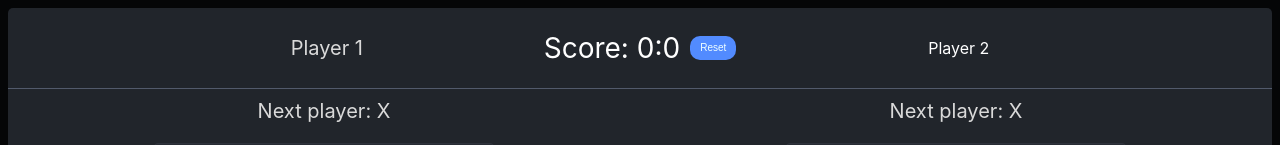
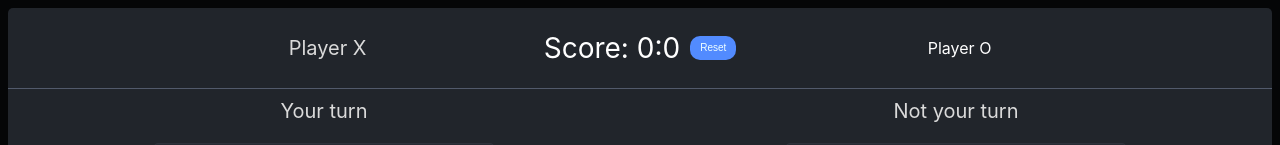
Before and after one commit to 4ntonoff/TicTacToe, a React (Create React App) app: page / in a window 1280 px wide. Shown: the top 145 px of the page. Built offline with nearby package versions, Linux system fonts and the light colour scheme.

Commit message:
Game status for players added

```diff
--- a/src/App.tsx
+++ b/src/App.tsx
@@ -28,7 +28,7 @@ const calculateWinner = (squares: SquareValue[]): SquareValue | null => {
 function App() {
   const [squares, setSquares] = useState<SquareValue[]>(initialBoard);
   const [xIsNext, setXIsNext] = useState<boolean>(true);
-  const [winner, setWinner] = useState<SquareValue | null>(null);
+  const [winner, setWinner] = useState<SquareValue | "Draw" | null>(null);
 
   const handleClick = (i: number): void => {
     if (winner || squares[i]) return;
@@ -43,7 +43,13 @@ function App() {
       setWinner(gameWinner);
       setTimeout(() => {
         setSquares(initialBoard);
-        //Set the timeout before the game resets
+        setWinner(null);
+      }, 5000);
+    } else if (!newSquares.includes(null)) {
+      // Check for a draw
+      setWinner("Draw");
+      setTimeout(() => {
+        setSquares(initialBoard);
         setWinner(null);
       }, 5000);
     }
@@ -51,6 +57,18 @@ function App() {
 
   const isBoardDisabled = (isXNext: boolean): boolean =>
     (isXNext && !xIsNext) || (!isXNext && xIsNext);
+
+  const getStatus = (isXNext: boolean): string => {
+    if (winner === "Draw") {
+      return "Draw";
+    } else if (winner) {
+      return (isXNext && winner === "X") || (!isXNext && winner === "O")
+        ? "You win!"
+        : "You lose!";
+    } else {
+      return xIsNext === isXNext ? "Your turn" : "Not your turn";
+    }
+  };
 
   const renderSquare = (i: number, isXNext: boolean): JSX.Element => (
     <button
@@ -65,28 +83,24 @@ function App() {
   const resetGame = (): void => {
     setSquares(initialBoard);
     setWinner(null);
-    console.log("Game reset");
   };
 
-  const status = winner
-    ? `Winner: ${winner}`
-    : `Next player: ${xIsNext ? "X" : "O"}`;
   return (
     <div className="App">
       <div className="game">
         <div className="heading">
-          <span className="player primary-text">Player 1</span>
+          <span className="player primary-text">Player X</span>
           <div className="score">
             <div className="score-text">Score: 0:0</div>
             <button onClick={resetGame} className="reset-button">
               Reset
             </button>
           </div>
-          <span className="player">Player 2</span>
+          <span className="player">Player O</span>
         </div>
         <div className="main">
           <div className="player-content">
-            <span className="status primary-text">{status}</span>
+            <span className="status primary-text">{getStatus(true)}</span>
             <div className="gametable-container">
               <div className="gametable-row">
                 {renderSquare(0, true)}
@@ -106,8 +120,7 @@ function App() {
             </div>
           </div>
           <div className="player-content">
-            {/* TODO status change */}
-            <span className="status primary-text">{status}</span>
+            <span className="status primary-text">{getStatus(false)}</span>
             <div className="gametable-container">
               <div className="gametable-row">
                 {renderSquare(0, false)}
```
Also changed, not shown: public/logo192.png (deleted), public/logo512.png (deleted), public/manifest.json (deleted), public/robots.txt (deleted).
